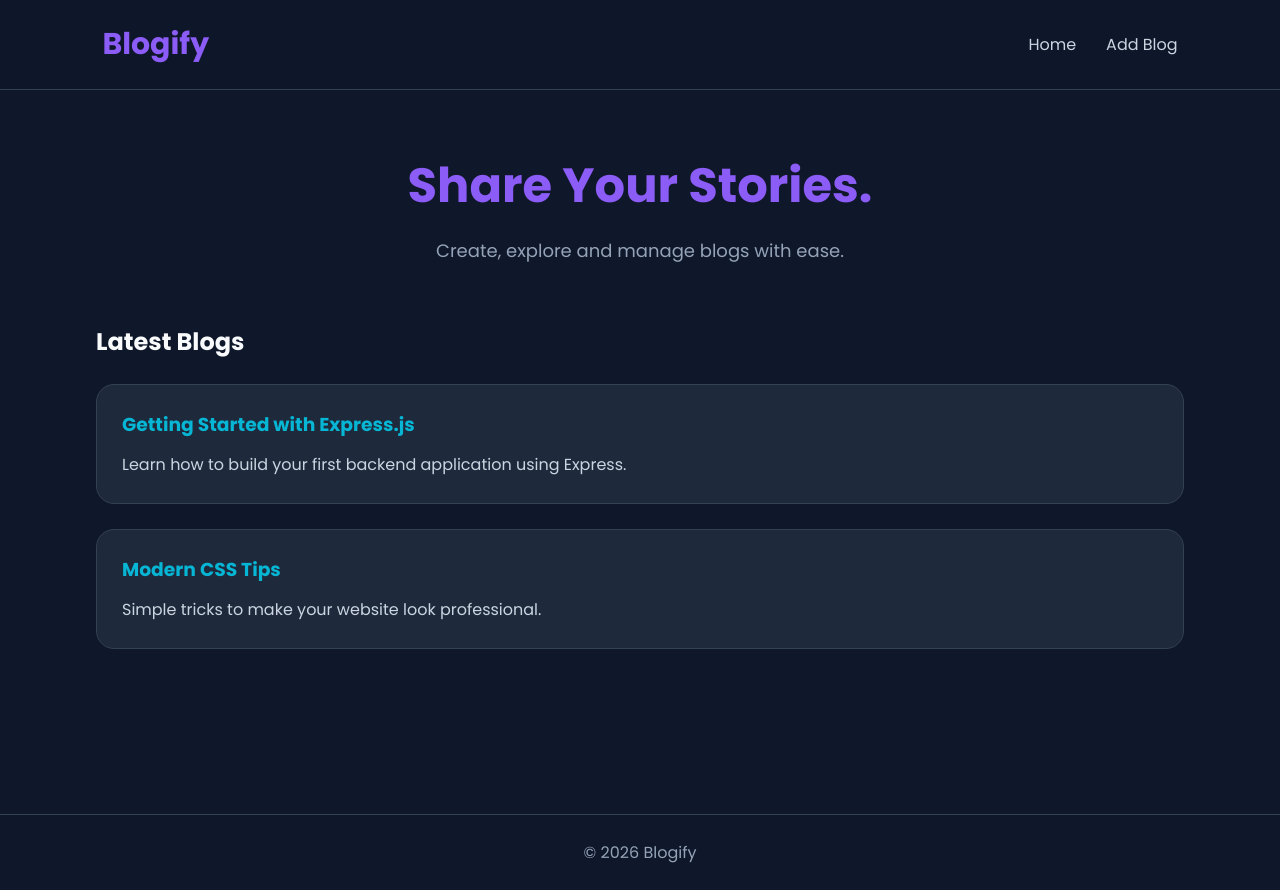
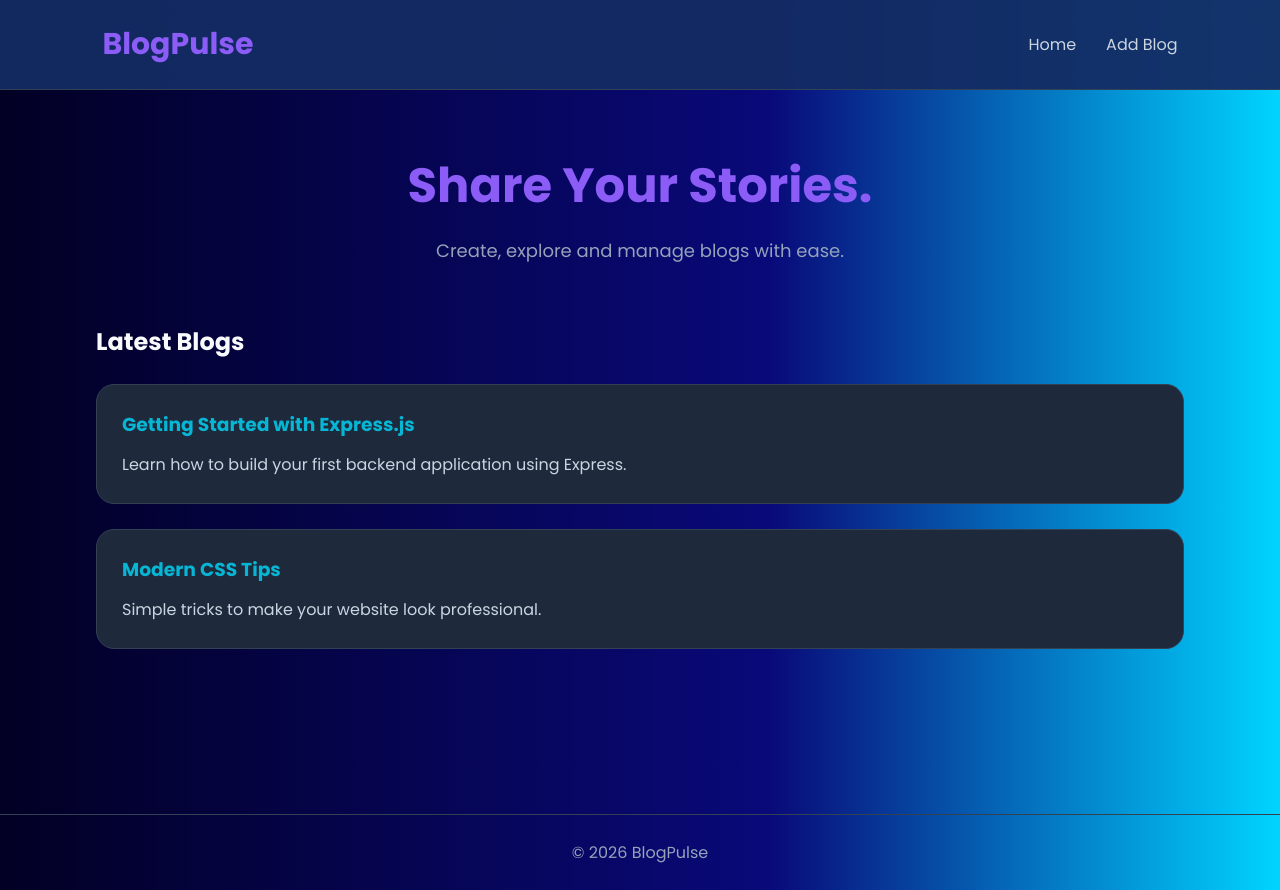
Before and after one commit to Ashwani0044/blog-management-system, a website: page blog-management-system/public/index.html in a window 1280 px wide. Drawn offline with Linux system fonts and the light colour scheme.

Commit message:
Day 3: Styled website with CSS

```diff
--- a/blog-management-system/public/index.html
+++ b/blog-management-system/public/index.html
@@ -11,7 +11,7 @@
 <body>
 
     <nav>
-        <h2>Blogify</h2>
+        <h2>BlogPulse</h2>
 
         <div>
             <a href="index.html">Home</a>
@@ -41,7 +41,7 @@
     </div>
 
     <footer>
-        © 2026 Blogify
+        © 2026 BlogPulse
     </footer>
 
 </body>
--- a/blog-management-system/public/style.css
+++ b/blog-management-system/public/style.css
@@ -8,7 +8,8 @@
 }
 
 body{
-    background:#0F172A;
+    background: #020024;
+    background: linear-gradient(90deg, rgba(2, 0, 36, 1) 0%, rgba(9, 9, 121, 1) 60%, rgba(0, 212, 255, 1) 100%);
     color:#F8FAFC;
 }
 
@@ -17,7 +18,7 @@ nav{
     justify-content:space-between;
     align-items:center;
     padding:22px 8%;
-    background:rgba(15,23,42,.95);
+    background:rgba(20, 44, 100, 0.95);
     backdrop-filter:blur(10px);
     border-bottom:1px solid #334155;
     position:sticky;
```
Also changed, not shown: blog-management-system/public/add-blog.html (+2 -2 lines).
